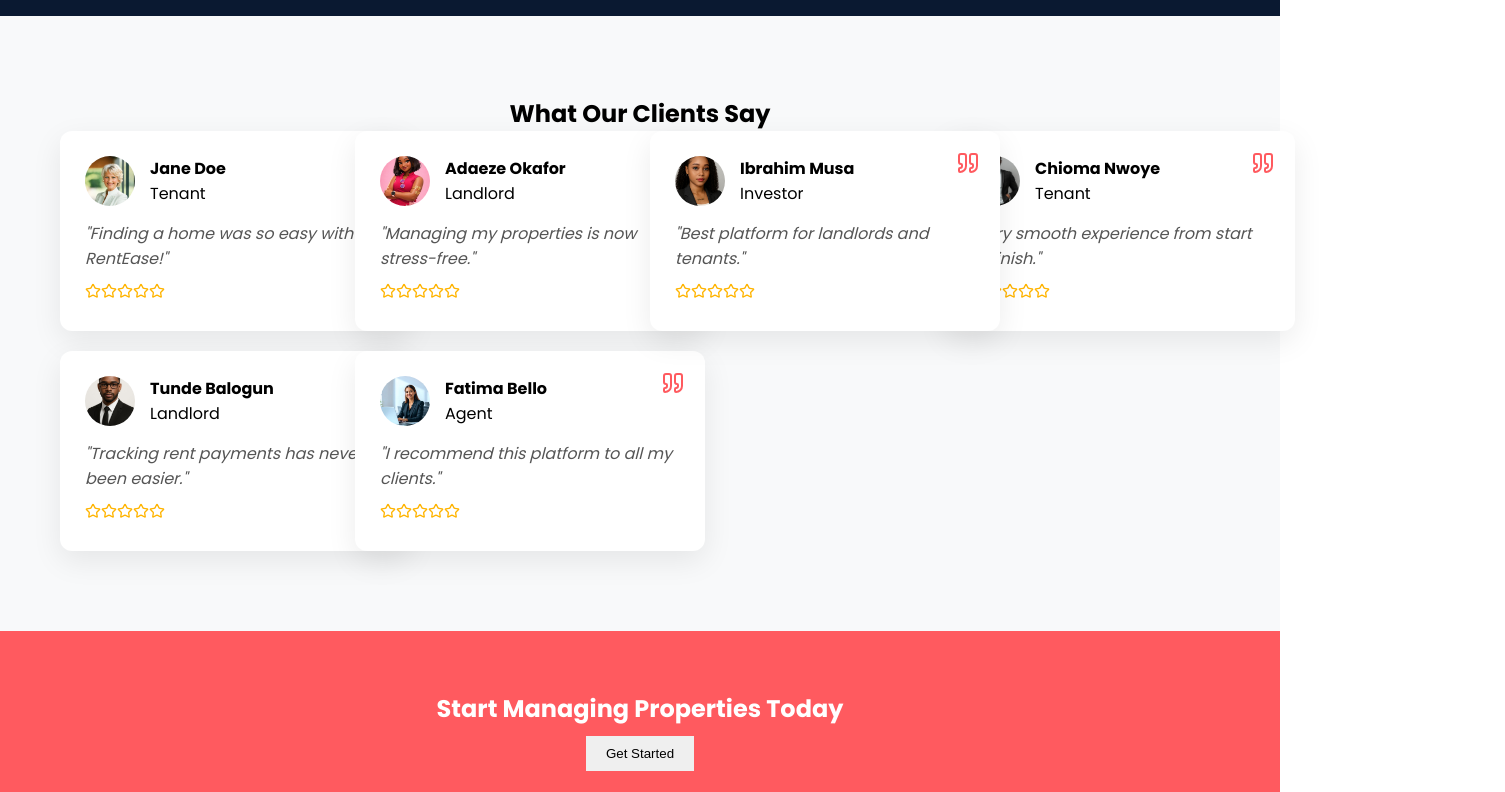
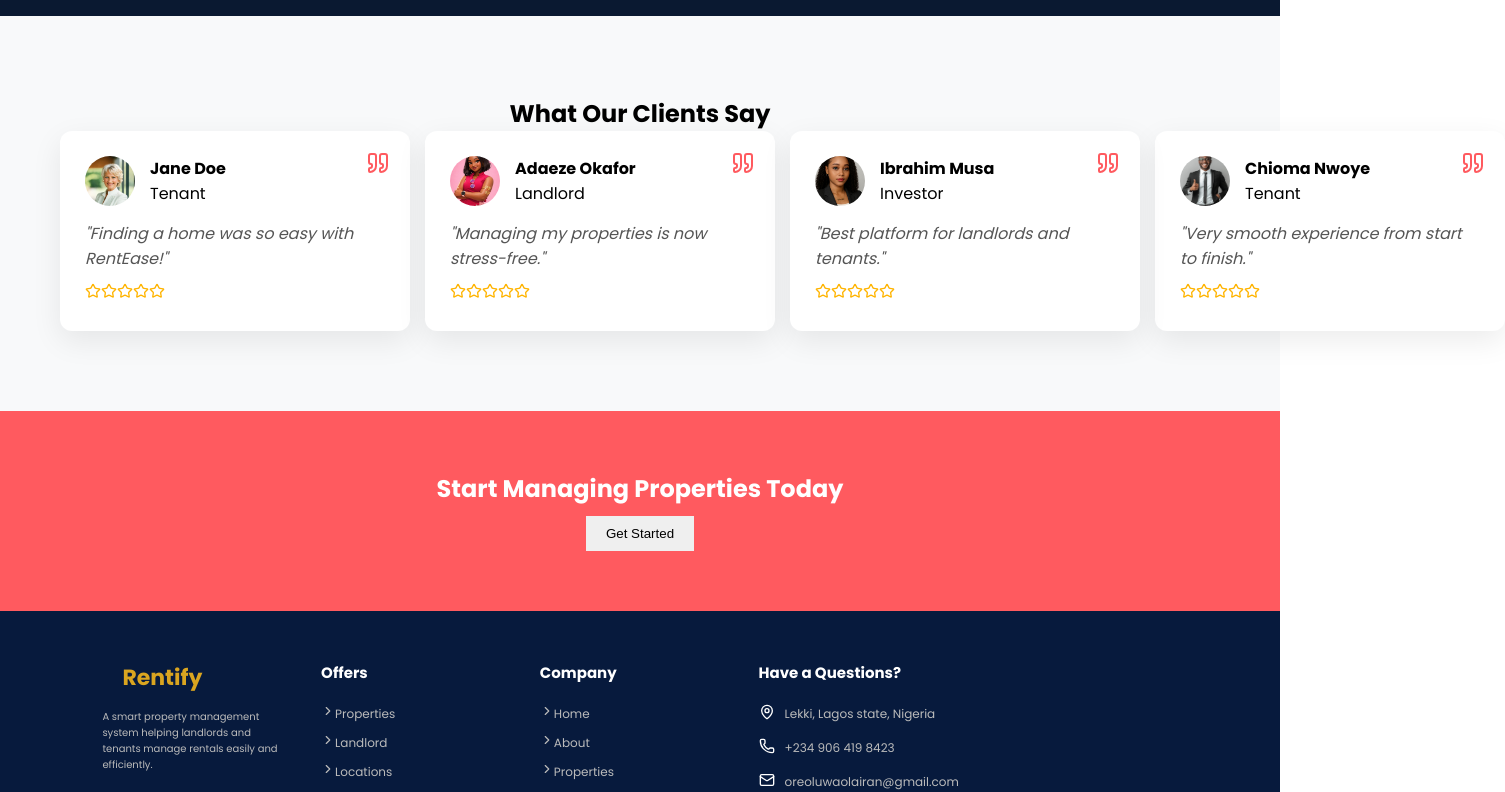
Before and after one commit to Oreoluwa88/myFinal-Project, a React (Vite) app: page / in a window 1280 px wide. Shown: the part 5120-5912 px from the top of the page, 1505 px wide, since content can reach past the window. Built offline with nearby package versions, Linux system fonts and the light colour scheme.

Commit message:
index.css, update About, update FeaturedAbout

```diff
--- a/src/Public pages/About.tsx
+++ b/src/Public pages/About.tsx
@@ -105,6 +105,7 @@ useEffect(() => {
     image: "/images/client4.jpg",
     text: "Very smooth experience from start to finish.",
   },
+  /*
   {
     name: "Tunde Balogun",
     role: "Landlord",
@@ -116,7 +117,8 @@ useEffect(() => {
     role: "Agent",
     image: "/images/agent3.jpg",
     text: "I recommend this platform to all my clients.",
-  },
+  },*/
+
 ];
   return (
     <>
--- a/src/components/Featuredabout.tsx
+++ b/src/components/Featuredabout.tsx
@@ -102,6 +102,7 @@ useEffect(() => {
     image: "/images/client4.jpg",
     text: "Very smooth experience from start to finish.",
   },
+  /*
   {
     name: "Tunde Balogun",
     role: "Landlord",
@@ -113,7 +114,7 @@ useEffect(() => {
     role: "Agent",
     image: "/images/agent3.jpg",
     text: "I recommend this platform to all my clients.",
-  },
+  },*/
 ];
     return (
         <>
--- a/src/index.css
+++ b/src/index.css
@@ -794,8 +794,8 @@ body {
 }
 .slider {
   display: grid;
-  grid-template-columns: repeat(auto-fit, minmax(250px, 1fr));
-  gap: 20px;
+  grid-template-columns: repeat(4, 1fr);
+  gap: 15px;
 }
 
 .test-card {
```
